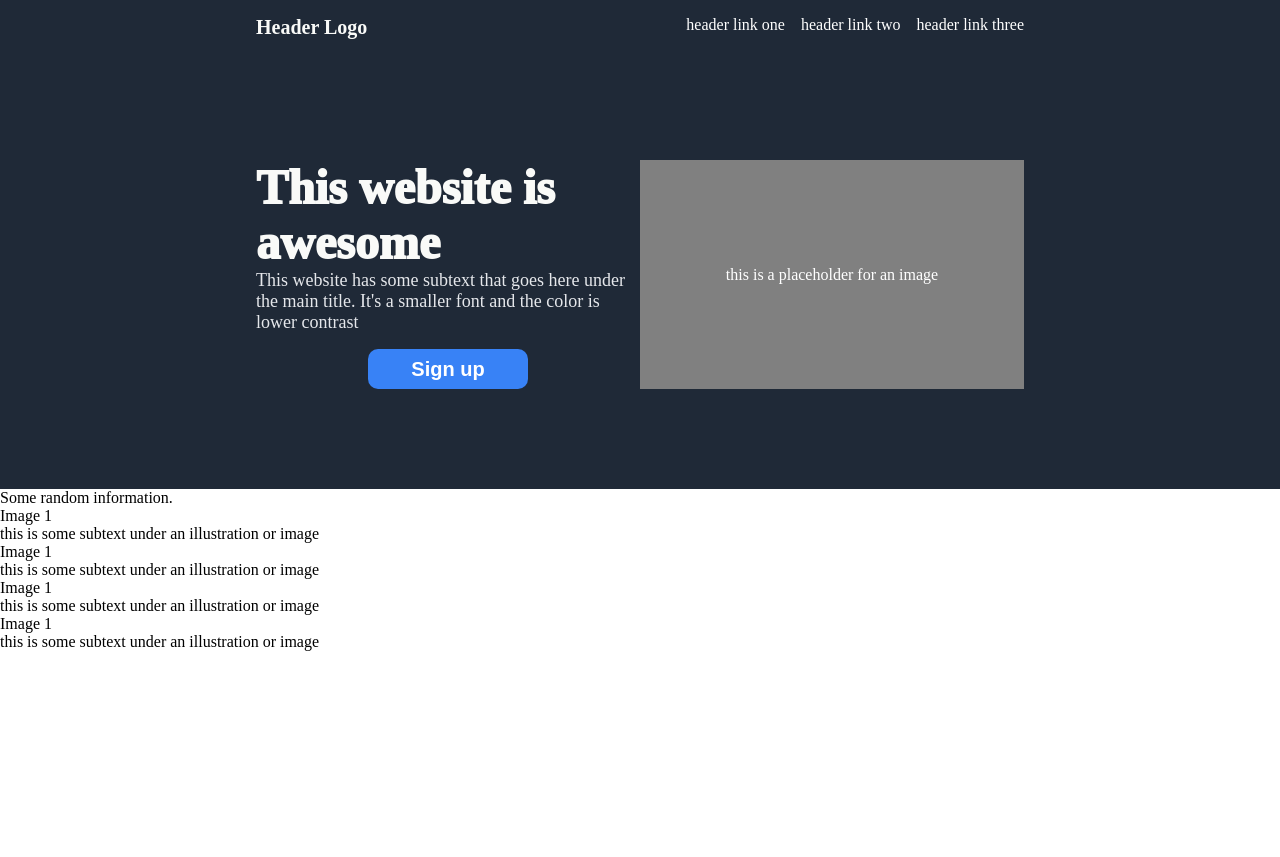
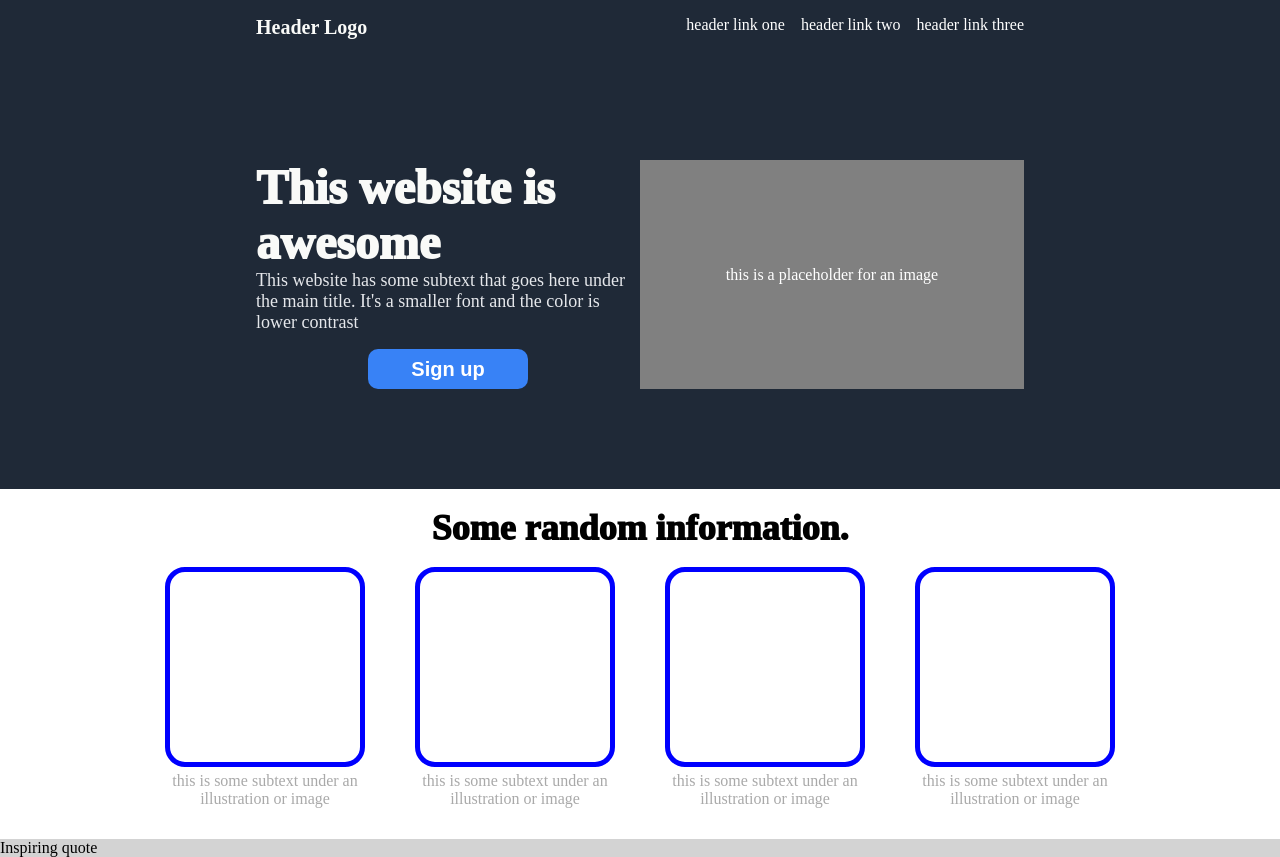
Before and after one commit to FraQuartu/css-project, a plain HTML site: page index.html in a window 1280 px wide. Shown: the top 857 px of the page. Drawn offline with Linux system fonts and the light colour scheme.

Commit message:
Add CSS for second section 'Some random information.'

```diff
--- a/index.html
+++ b/index.html
@@ -30,19 +30,19 @@
 
       <div class="cards-container">
         <div class="card">
-          <div class="image">Image 1</div>
+          <div class="image"></div>
           <div class="description">this is some subtext under an illustration or image</div>
         </div>
         <div class="card">
-          <div class="image">Image 1</div>
+          <div class="image"></div>
           <div class="description">this is some subtext under an illustration or image</div>
         </div>
         <div class="card">
-          <div class="image">Image 1</div>
+          <div class="image"></div>
           <div class="description">this is some subtext under an illustration or image</div>
         </div>
         <div class="card">
-          <div class="image">Image 1</div>
+          <div class="image"></div>
           <div class="description">this is some subtext under an illustration or image</div>
         </div>
       </div>
--- a/style.css
+++ b/style.css
@@ -91,8 +91,58 @@ a {
 .some-random-information {
   background-color: white;
   color: black;
-  flex: auto;
+  flex: 1;
+  display: flex;
+  flex-direction: column;
 }
+
+.some-random-information .title {
+  display: flex;
+  justify-content: center;
+  align-items: center;
+  flex: 1;
+  font-size: 36px;
+  font-weight: 1000;
+}
+
+.some-random-information .cards-container {
+  display: flex;
+  justify-content: center;
+  flex: 3.5;
+  gap: 50px;
+}
+
+.card {
+  flex: none;
+  display: flex;
+  flex-direction: column;
+  align-items: center;
+  gap: 5px;
+}
+
+.card .image {
+  border-color: blue;
+  border-style: solid;
+  border-width: 5px;
+  border-radius: 20px;
+  height: 200px;
+  width: 200px;
+  flex: none;
+  display: flex;
+  justify-content: center;
+  align-items: center;
+}
+
+
+.card .description {
+  width: 200px;
+  display: flex;
+  justify-content: center;
+  align-content: center;
+  text-align: center;
+  color: darkgrey;
+}
+
 
 .inspiring-quote {
   background-color: lightgrey;
```
